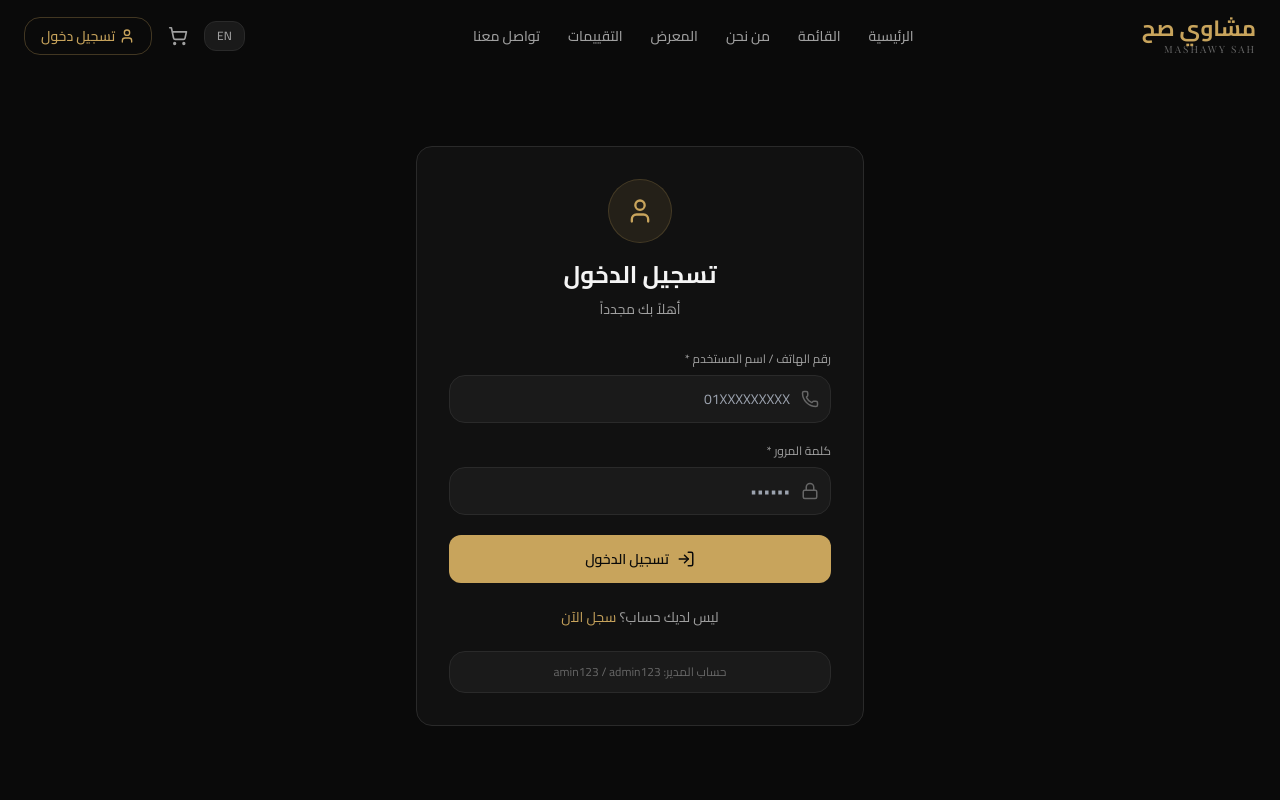
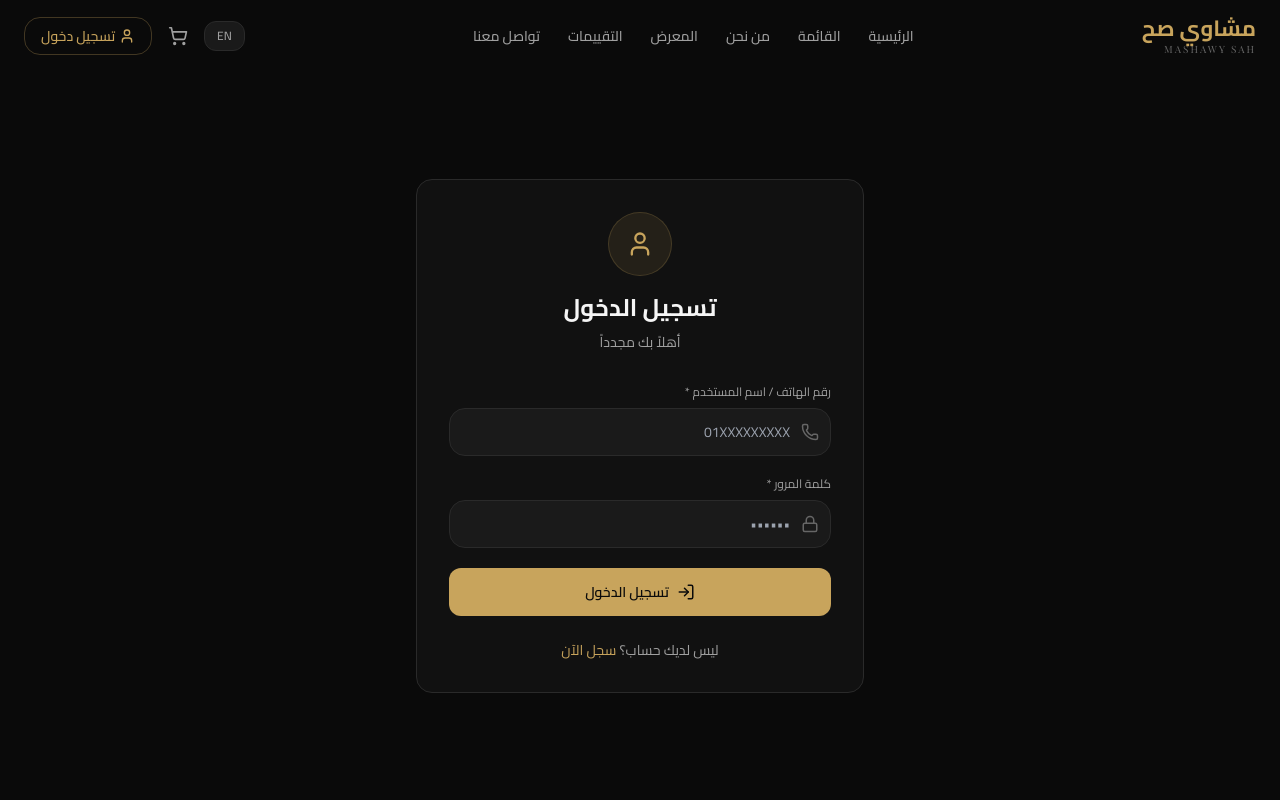
Before and after one commit to dmghonaim-ops/Mashawy-Sah2, a React (Vite) app: page /login in a window 1280 px wide. Shown: the top 800 px of the page. Built offline with nearby package versions, Linux system fonts and the light colour scheme.

Commit message:
Add files via upload

```diff
--- a/package.json
+++ b/package.json
@@ -74,7 +74,6 @@
     "eslint-plugin-react-hooks": "^7.0.1",
     "eslint-plugin-react-refresh": "^0.4.24",
     "globals": "^16.5.0",
-    "kimi-plugin-inspect-react": "^1.0.3",
     "postcss": "^8.5.6",
     "tailwindcss": "^3.4.19",
     "tailwindcss-animate": "^1.0.7",
--- a/src/pages/LoginPage.tsx
+++ b/src/pages/LoginPage.tsx
@@ -152,12 +152,6 @@ export default function LoginPage() {
             )}
           </p>
 
-          {/* Demo hint */}
-          <div className="mt-6 p-3 bg-[#1a1a1a] rounded-xl border border-[#2a2a2a]">
-            <p className="text-xs text-[#666] text-center">
-              {t('حساب المدير:', 'Admin account:', language)} amin123 / admin123
-            </p>
-          </div>
         </div>
       </motion.div>
     </div>
--- a/vite.config.ts
+++ b/vite.config.ts
@@ -1,12 +1,11 @@
 import path from "path"
 import react from "@vitejs/plugin-react"
 import { defineConfig } from "vite"
-import { inspectAttr } from 'kimi-plugin-inspect-react'
 
 // https://vite.dev/config/
 export default defineConfig({
   base: './',
-  plugins: [inspectAttr(), react()],
+  plugins: [react()],
   server: {
     port: 3000,
   },
```
